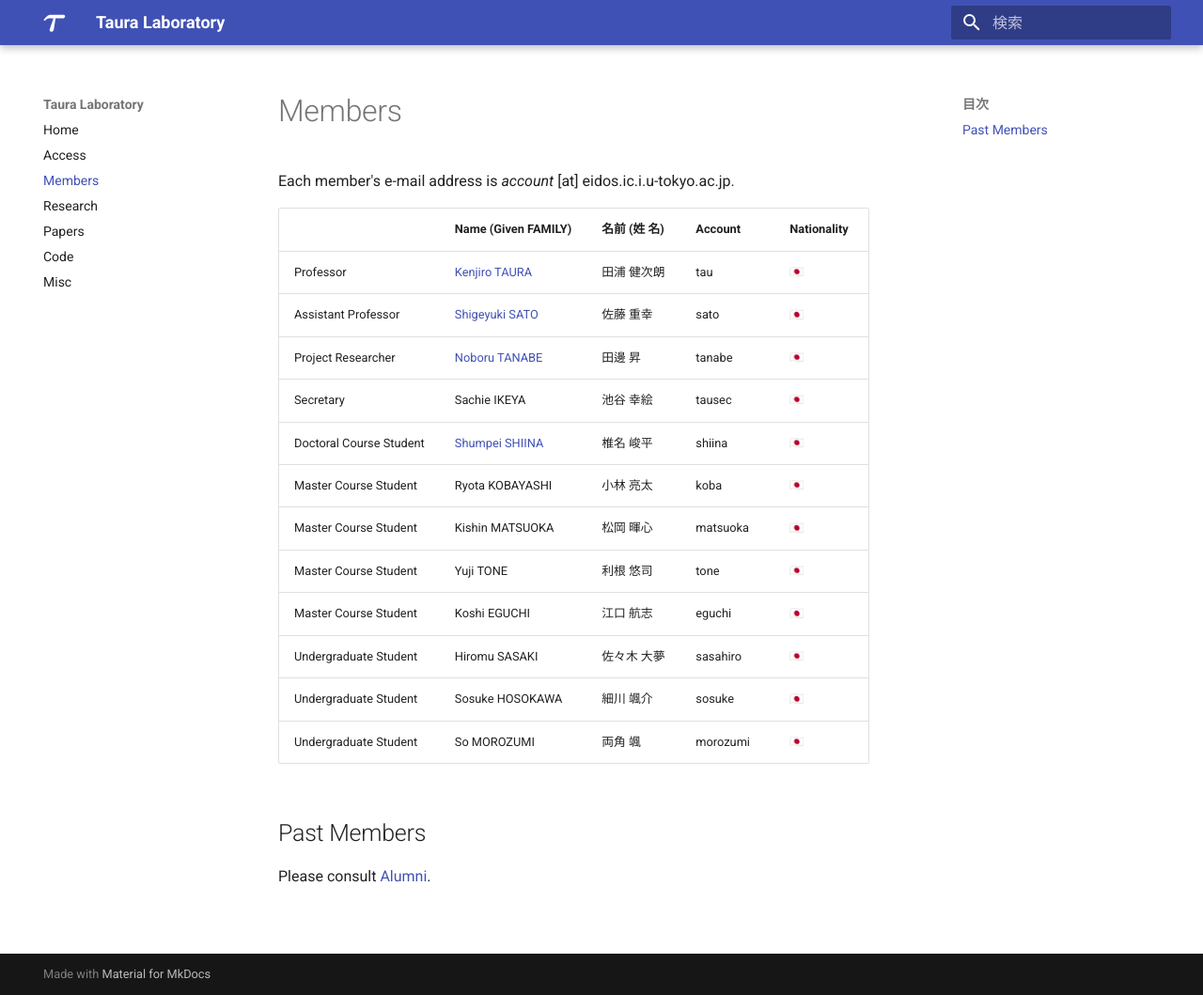
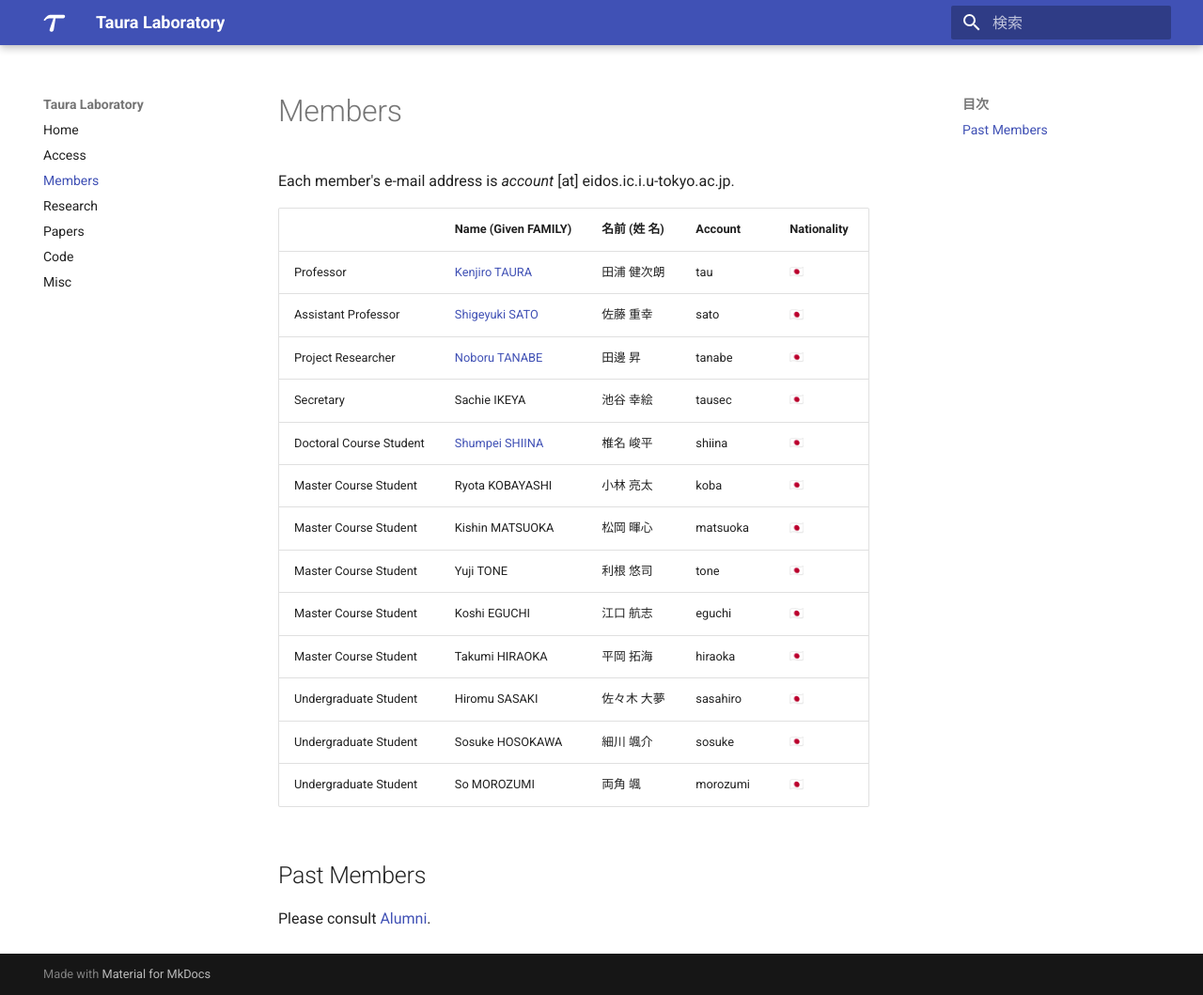
Before and after one commit to Yukayo/taura-lab, an MkDocs documentation site: the page built from docs/members.md, in a window 1280 px wide and 1059 px high. Shown: the whole window at 94% size. Built offline with MkDocs 1.6.1 and Material for MkDocs 9.7.7, drawn with Linux system fonts in a browser that asks for light colours; emoji names are drawn with the system emoji font.

Commit message:
Update members.md

```diff
--- a/docs/members.md
+++ b/docs/members.md
@@ -13,6 +13,7 @@ Each member's e-mail address is _account_ [at] eidos.ic.i.u-tokyo.ac.jp.
 |Master Course Student|Kishin MATSUOKA|松岡 暉心|matsuoka|:jp:|
 |Master Course Student|Yuji TONE|利根 悠司|tone|:jp:|
 |Master Course Student|Koshi EGUCHI|江口 航志|eguchi|:jp:|
+|Master Course Student|Takumi HIRAOKA|平岡 拓海|hiraoka|:jp:|
 |Undergraduate Student|Hiromu SASAKI|佐々木 大夢|sasahiro|:jp:|
 |Undergraduate Student|Sosuke HOSOKAWA|細川 颯介|sosuke|:jp:|
 |Undergraduate Student|So MOROZUMI|両角 颯|morozumi|:jp:|
```
